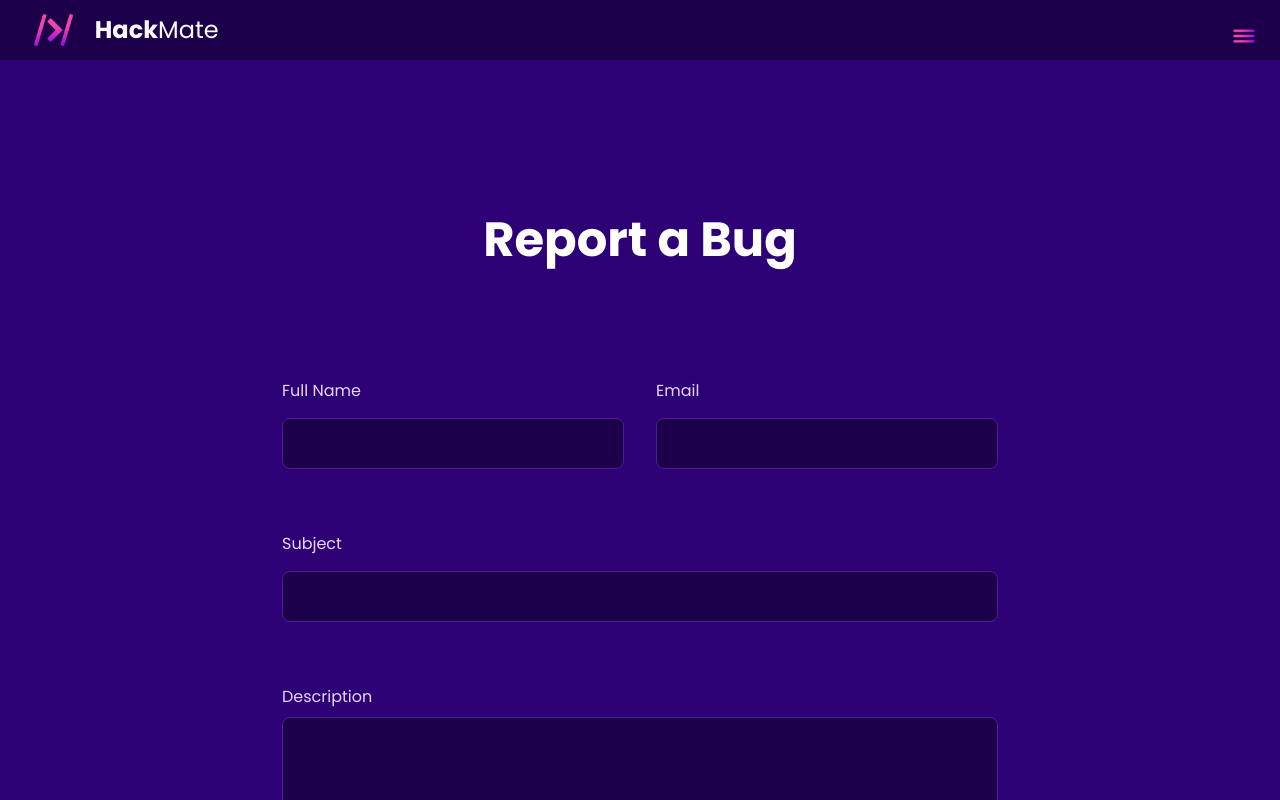
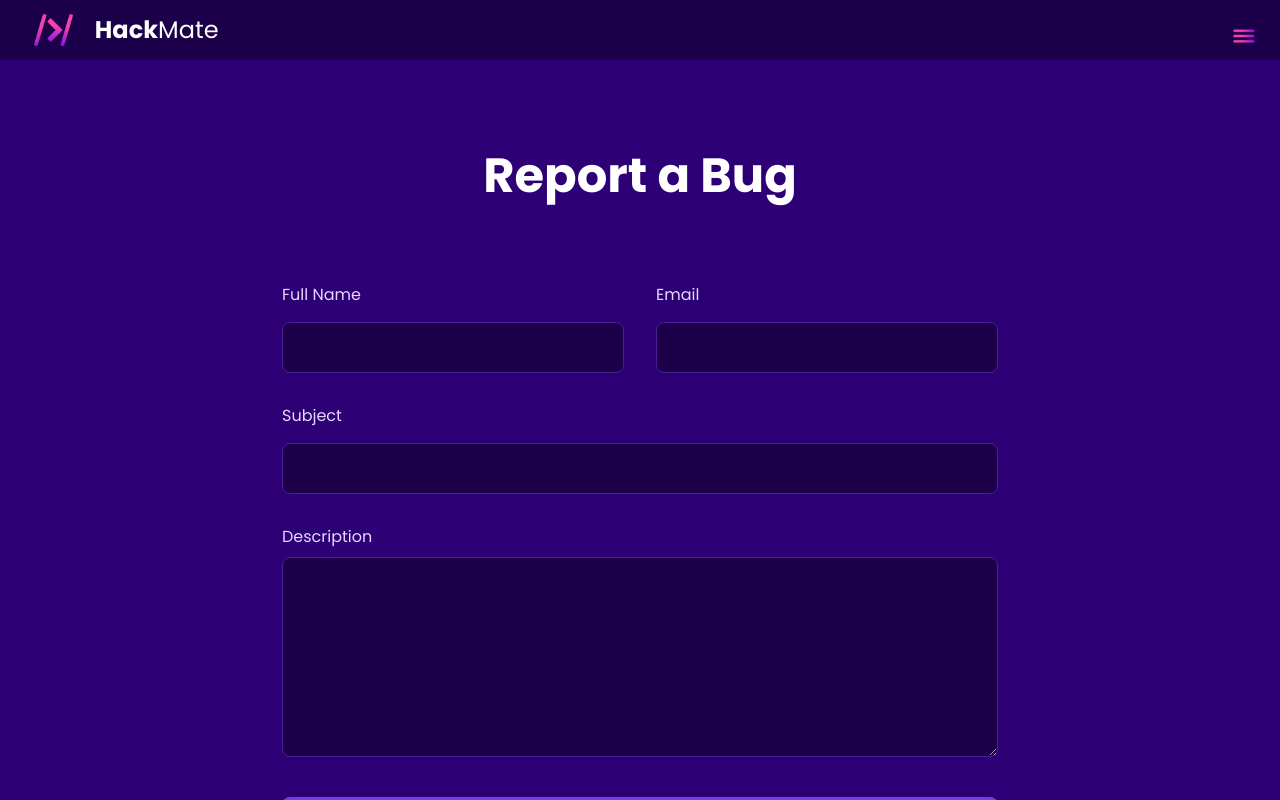
Before and after one commit to ihatepeanuts32/HackMate, a React (Vite) app in the folder frontend/: page /bugReport in a window 1280 px wide. Shown: the top 800 px of the page. Built offline with nearby package versions, Linux system fonts and the light colour scheme.

Commit message:
bug report styling

```diff
--- a/frontend/src/pages/BugReport.jsx
+++ b/frontend/src/pages/BugReport.jsx
@@ -63,7 +63,7 @@ const BugReport = ({ closePopup }) => {
                             {submitStatus.message}
                         </div>
                     )}
-                    <h5>Report a Bug</h5>
+                    <h5 style = {{padding:0}}>Report a Bug</h5>
                     <div className="form-row">
                         <div className="form-group">
                             <label>Full Name</label>
--- a/frontend/src/styles/BugReport.css
+++ b/frontend/src/styles/BugReport.css
@@ -1,10 +1,16 @@
 .bug-report-container {
     background-color: #2D0075;
     min-height: 100vh;
-    padding: 2rem;
     color: white;
     display: flex;
     justify-content: center;
+    /* align-items: flex-start; */
+
+}
+
+h5 {
+    margin-top: 3rem;
+
 }
 
 .bug-report-form {
@@ -12,8 +18,8 @@
     max-width: 800px;
     display: flex;
     flex-direction: column;
-    gap: 2rem;
-    padding: 0 1rem;
+    /* gap: 2rem; */
+    /* padding: 0 1rem; */
 }
 
 .form-row {
--- a/frontend/src/styles/CreateGroup.css
+++ b/frontend/src/styles/CreateGroup.css
@@ -1,7 +1,7 @@
 .create-group-container {
     max-width: 800px;
     margin: 0 auto;
-    padding: 2rem;
+    padding: 1rem;
     display: flex;
     flex-direction: column;
     gap: 1.5rem;
```
